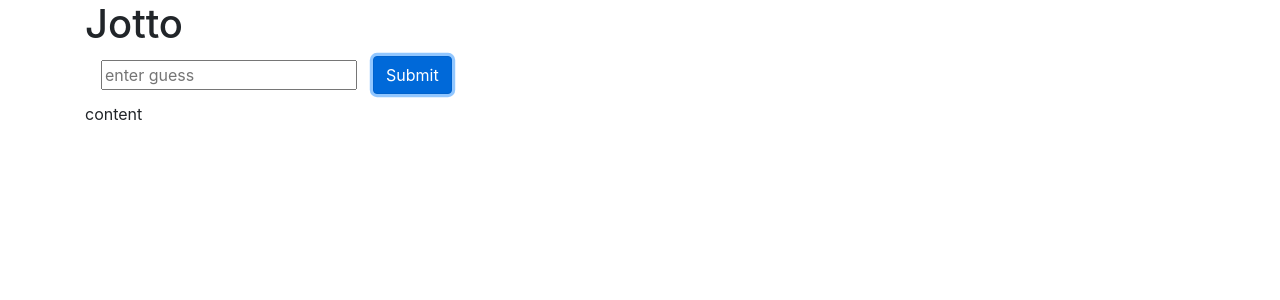
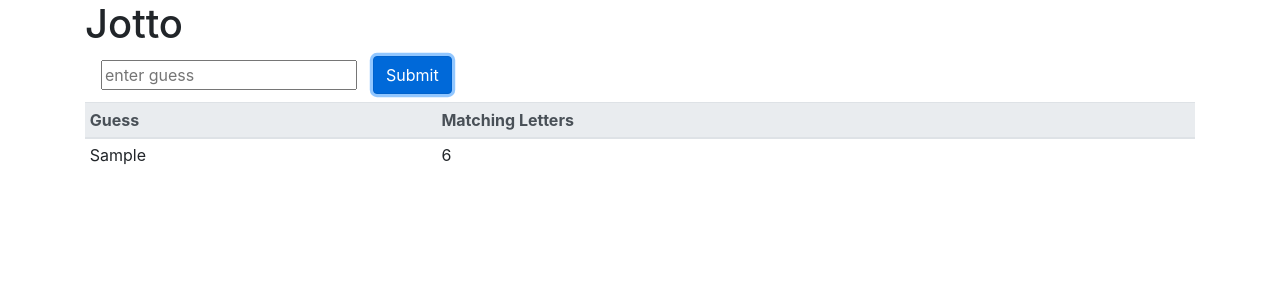
Before and after one commit to JoAn9/tests-react-jotto-redux, a React (Create React App) app: page / in a window 1280 px wide. Both pictures are taken after typing "Sample" into the empty fields and a click on the button "Submit". Shown: the top 300 px of the page. Built offline with nearby package versions, Linux system fonts and the light colour scheme.

Commit message:
GuessedWords basic tests & code

```diff
--- a/src/GuessedWords.js
+++ b/src/GuessedWords.js
@@ -1,7 +1,38 @@
-import React, { Fragment } from 'react';
+import React from 'react';
+import PropTypes from 'prop-types';
 
-function GuessedWords() {
-  return <div>content</div>;
+function GuessedWords({ guessedWords }) {
+  const content =
+    guessedWords.length > 0 ? (
+      <table data-test="table-guessedWords" className="table table-sm">
+        <thead className="thead-light">
+          <tr>
+            <th>Guess</th>
+            <th>Matching Letters</th>
+          </tr>
+        </thead>
+        <tbody>
+          {guessedWords.map((word, index) => (
+            <tr data-test="table-row" key={index}>
+              <td>{word.guessedWord}</td>
+              <td>{word.lettersMatch}</td>
+            </tr>
+          ))}
+        </tbody>
+      </table>
+    ) : (
+      <span data-test="instructions">Try to guess the secret word!</span>
+    );
+  return <div data-test="component-guessedWords">{content}</div>;
 }
 
+GuessedWords.propTypes = {
+  guessedWords: PropTypes.arrayOf(
+    PropTypes.shape({
+      guessedWord: PropTypes.string.isRequired,
+      lettersMatch: PropTypes.number.isRequired,
+    })
+  ).isRequired,
+};
+
 export default GuessedWords;
```
Also changed, not shown: 1 other file (tests, documents, lock files or other folders).
